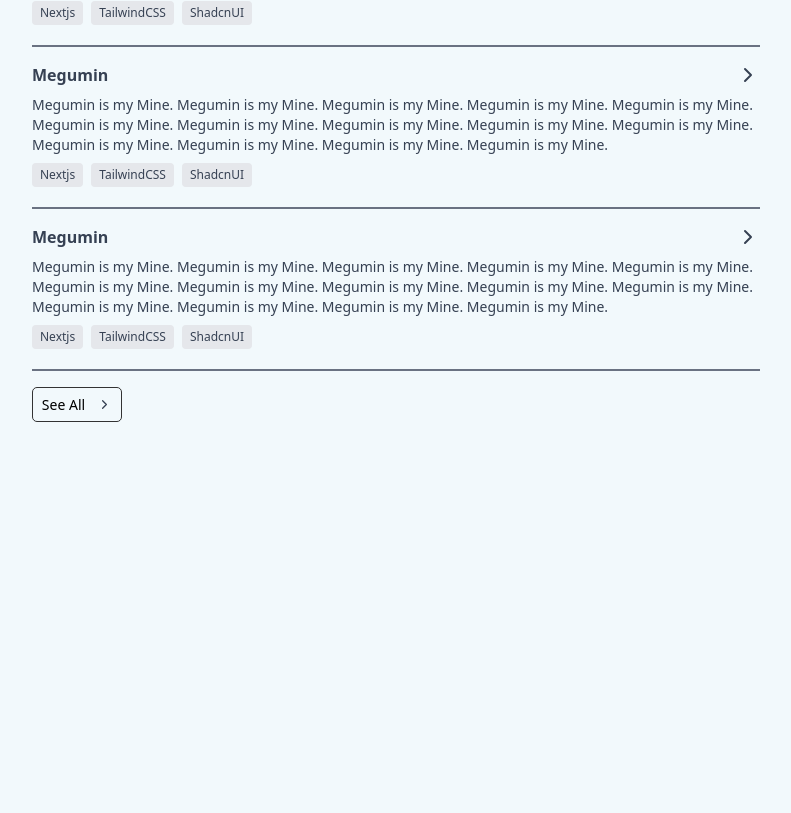
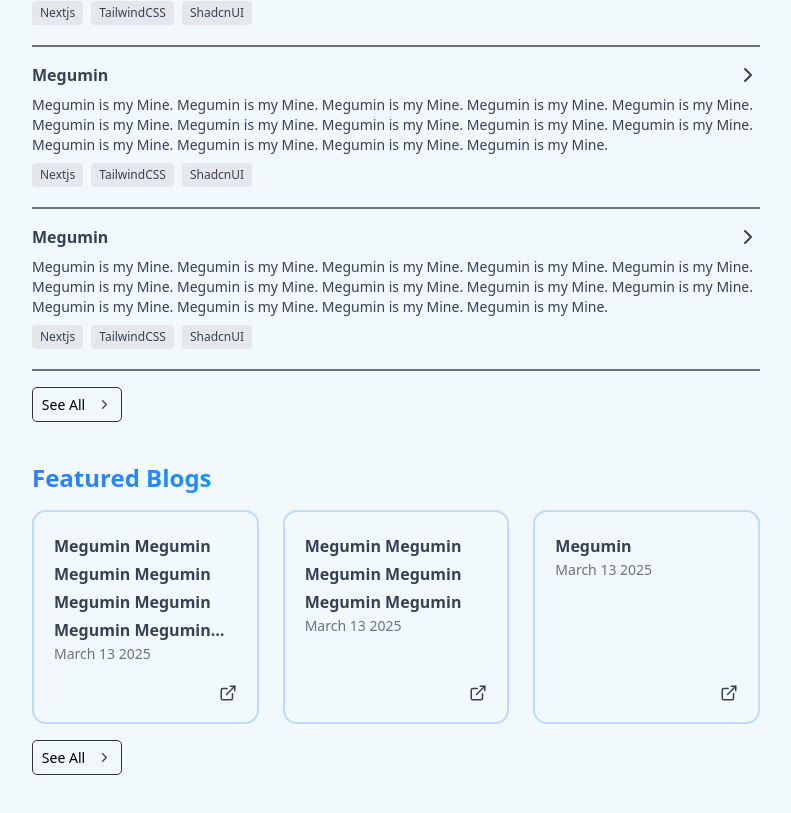
Before and after one commit to bagoesrex/portfolio-website, a Next.js app: page / in a window 1280 px wide. Shown: the part 675-1488 px from the top of the page, without its empty margins (244-1035 px from the left). Before the commit the page ends 1137 px from the top, so only its background shows below. Built offline with nearby package versions, Linux system fonts and the light colour scheme.

Commit message:
feat(home): add BlogsSection and BlogCard component

```diff
--- a/app/page.tsx
+++ b/app/page.tsx
@@ -1,3 +1,4 @@
+import BlogsSection from "@/components/home/blogs-section";
 import HeroSection from "@/components/home/hero-section";
 import ProjectsSection from "@/components/home/projects-section";
 import TechStackSection from "@/components/home/tech-stack-section";
@@ -10,6 +11,8 @@ export default function Home() {
       <TechStackSection />
 
       <ProjectsSection />
+
+      <BlogsSection />
     </main>
   );
 }
--- /dev/null
+++ b/components/home/blog-card.tsx
@@ -0,0 +1,27 @@
+import { ExternalLink } from "lucide-react";
+import Link from "next/link";
+
+type Props = {
+    title: string;
+    date: string;
+    href: string;
+    borderColor: string;
+};
+
+export default function BlogCard({ title, date, href, borderColor }: Props) {
+    return (
+        <Link href={href} key={title} className="group">
+            <div className={`border-2 ${borderColor} flex flex-col w-full h-full justify-between gap-5 rounded-xl p-5 hover:shadow-lg transition`}>
+                <div className="flex flex-col">
+                    <h3 className="font-bold leading-7 line-clamp-4">
+                        {title}
+                    </h3>
+                    <p className="text-sm text-gray-500">{date}</p>
+                </div>
+                <div className="flex justify-end items-end">
+                    <ExternalLink size={18} />
+                </div>
+            </div>
+        </Link>
+    )
+}
--- /dev/null
+++ b/components/home/blogs-section.tsx
@@ -0,0 +1,35 @@
+import CustomButton from "../shared/custom-button";
+import BlogCard from "./blog-card";
+
+export default function BlogsSection() {
+    return (
+        <section id="projects">
+            <div className="flex flex-col gap-4">
+                <h2 className="text-2xl font-extrabold bg-gradient-to-r from-blue-500 to-sky-400 text-transparent bg-clip-text">
+                    Featured Blogs
+                </h2>
+                <div className="grid grid-cols-1 md:grid-cols-3 gap-6">
+                    <BlogCard
+                        title="Megumin Megumin Megumin Megumin Megumin Megumin Megumin Megumin Megumin Megumin Megumin Megumin"
+                        date="March 13 2025"
+                        href="/"
+                        borderColor="border-blue-200"
+                    />
+                    <BlogCard
+                        title=" Megumin Megumin Megumin Megumin Megumin Megumin"
+                        date="March 13 2025"
+                        href="/"
+                        borderColor="border-blue-200"
+                    />
+                    <BlogCard
+                        title="Megumin"
+                        date="March 13 2025"
+                        href="/"
+                        borderColor="border-blue-200"
+                    />
+                </div>
+                <CustomButton>See All</CustomButton>
+            </div>
+        </section>
+    )
+}
```
